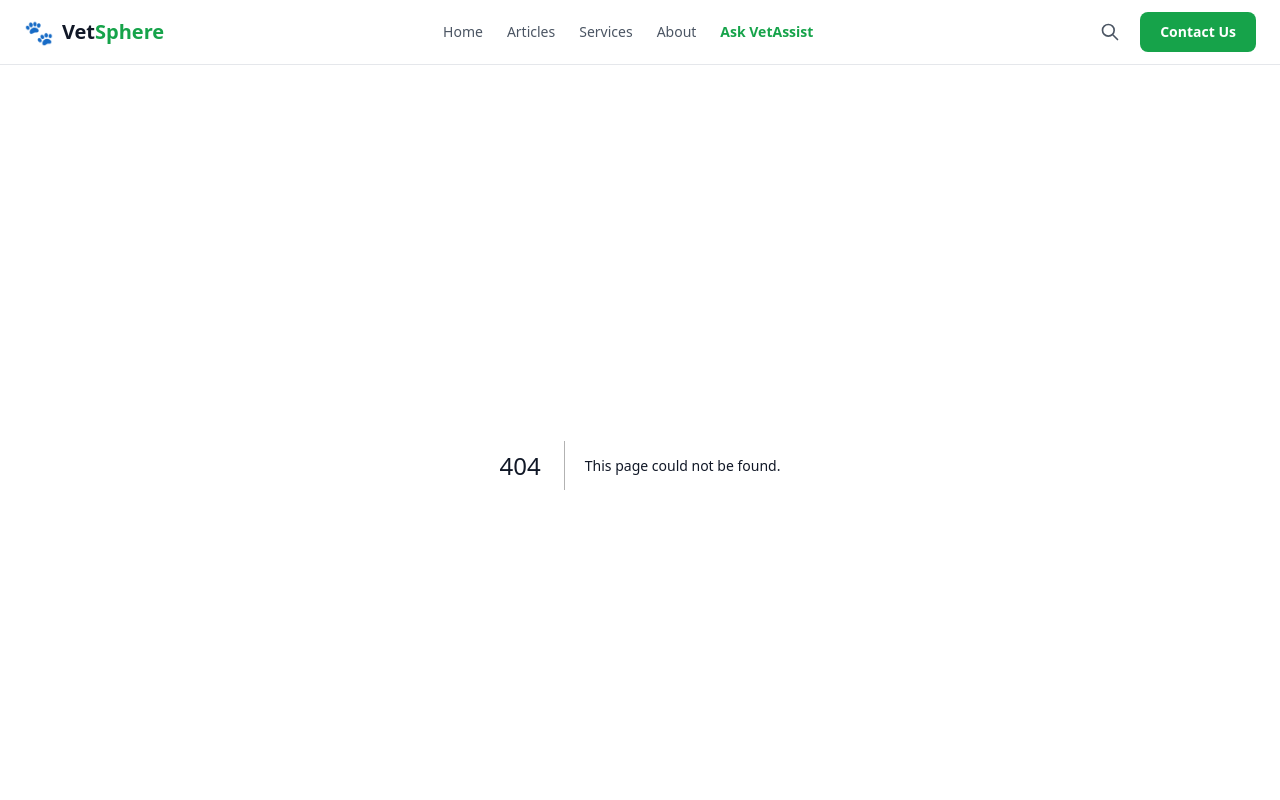
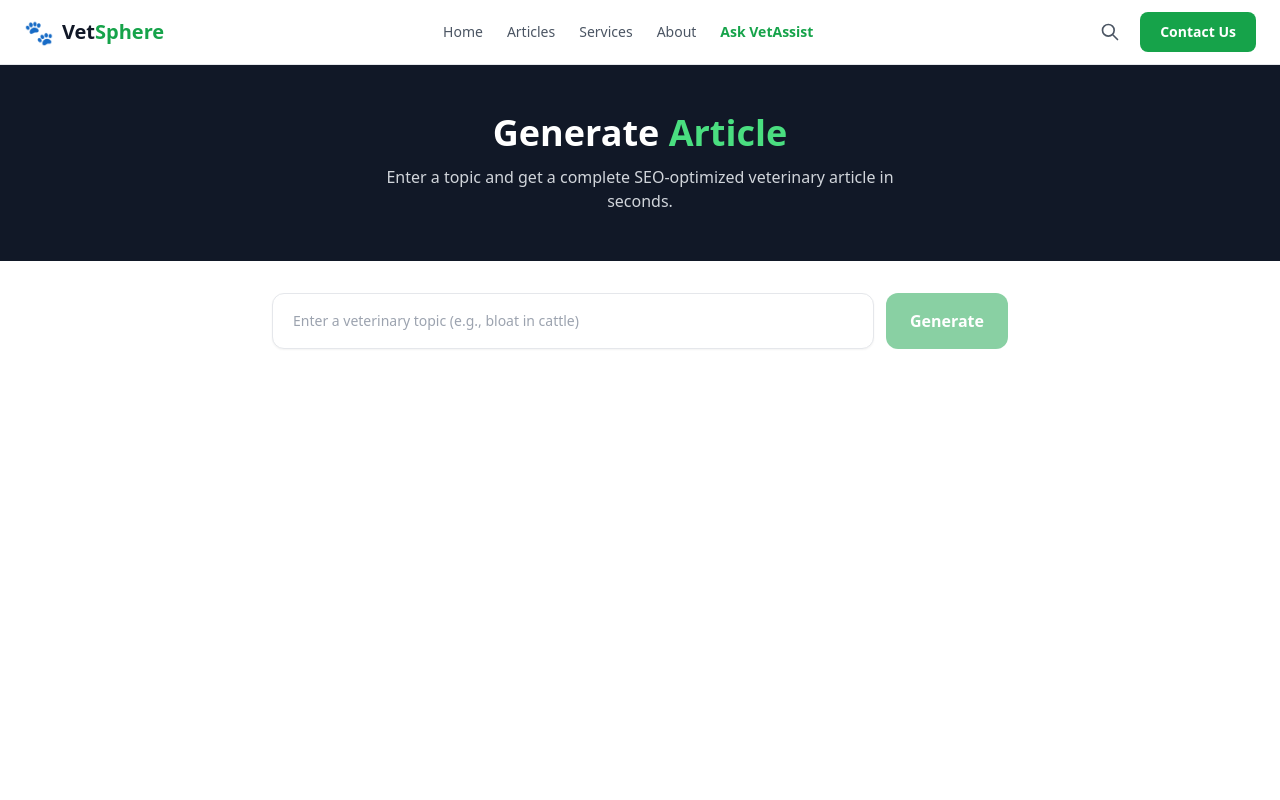
Before and after one commit to mathewschilongo099/VetSphere, a Next.js app: page /generate in a window 1280 px wide. Before the commit this address had no page. Shown: the top 800 px of the page. Built offline with nearby package versions, Linux system fonts and the light colour scheme.

Commit message:
Create page.tsx

```diff
--- /dev/null
+++ b/src/app/generate/page.tsx
@@ -0,0 +1,156 @@
+'use client';
+
+import { useState } from 'react';
+import ReactMarkdown from 'react-markdown';
+import Image from 'next/image';
+import Link from 'next/link';
+
+export default function GeneratePage() {
+  const [topic, setTopic] = useState('');
+  const [loading, setLoading] = useState(false);
+  const [result, setResult] = useState<any>(null);
+  const [error, setError] = useState('');
+
+  const handleGenerate = async (e: React.FormEvent) => {
+    e.preventDefault();
+    if (!topic.trim()) return;
+
+    setLoading(true);
+    setError('');
+    setResult(null);
+
+    try {
+      const res = await fetch(`/api/generate?topic=${encodeURIComponent(topic.trim())}`);
+      const data = await res.json();
+
+      if (!res.ok) {
+        throw new Error(data.error || 'Failed to generate article');
+      }
+
+      setResult(data);
+    } catch (err) {
+      setError(err instanceof Error ? err.message : 'Something went wrong');
+    } finally {
+      setLoading(false);
+    }
+  };
+
+  return (
+    <div className="min-h-screen bg-white">
+
+      {/* Header */}
+      <section className="bg-gray-900 text-white py-12 px-4 text-center">
+        <h1 className="text-3xl sm:text-4xl font-extrabold mb-3">
+          Generate <span className="text-green-400">Article</span>
+        </h1>
+        <p className="text-gray-300 text-base max-w-xl mx-auto">
+          Enter a topic and get a complete SEO-optimized veterinary article in seconds.
+        </p>
+      </section>
+
+      <div className="max-w-3xl mx-auto px-4 py-8">
+        {/* Input Form */}
+        <form onSubmit={handleGenerate} className="flex gap-3 mb-8">
+          <input
+            type="text"
+            value={topic}
+            onChange={(e) => setTopic(e.target.value)}
+            placeholder="Enter a veterinary topic (e.g., bloat in cattle)"
+            className="flex-1 px-5 py-4 rounded-xl border border-gray-200 bg-white text-gray-900 text-sm focus:outline-none focus:ring-2 focus:ring-green-400 shadow-sm"
+          />
+          <button
+            type="submit"
+            disabled={loading || !topic.trim()}
+            className="bg-green-600 hover:bg-green-500 disabled:opacity-50 disabled:cursor-not-allowed text-white font-bold px-6 py-4 rounded-xl transition whitespace-nowrap"
+          >
+            {loading ? 'Generating...' : 'Generate'}
+          </button>
+        </form>
+
+        {/* Error */}
+        {error && (
+          <div className="bg-red-50 border border-red-200 text-red-700 px-4 py-3 rounded-xl mb-6">
+            {error}
+          </div>
+        )}
+
+        {/* Loading */}
+        {loading && (
+          <div className="text-center py-12">
+            <div className="inline-flex items-center gap-3">
+              <div className="w-3 h-3 bg-green-400 rounded-full animate-bounce" style={{ animationDelay: '0ms' }} />
+              <div className="w-3 h-3 bg-green-400 rounded-full animate-bounce" style={{ animationDelay: '150ms' }} />
+              <div className="w-3 h-3 bg-green-400 rounded-full animate-bounce" style={{ animationDelay: '300ms' }} />
+              <span className="text-gray-500 ml-2">Generating your article...</span>
+            </div>
+          </div>
+        )}
+
+        {/* Results */}
+        {result && !loading && (
+          <div className="space-y-6">
+            {/* Hero Image */}
+            {result.heroImage && (
+              <div className="relative h-56 sm:h-80 rounded-2xl overflow-hidden">
+                <Image
+                  src={result.heroImage}
+                  alt={result.title}
+                  fill
+                  className="object-cover"
+                  unoptimized
+                />
+              </div>
+            )}
+
+            {/* Title */}
+            <h1 className="text-2xl sm:text-3xl font-extrabold text-gray-900 leading-tight">
+              {result.title}
+            </h1>
+
+            {/* Meta Description (Subtitle) */}
+            {result.metaDescription && (
+              <p className="text-gray-500 text-base italic">
+                {result.metaDescription}
+              </p>
+            )}
+
+            {/* Tags */}
+            {result.tags && result.tags.length > 0 && (
+              <div className="flex flex-wrap gap-2">
+                {result.tags.map((tag: string) => (
+                  <span key={tag} className="bg-green-50 text-green-700 text-xs px-3 py-1 rounded-full border border-green-200">
+                    #{tag}
+                  </span>
+                ))}
+              </div>
+            )}
+
+            {/* Article Content */}
+            <div className="prose prose-sm sm:prose-base max-w-none
+              prose-headings:font-bold prose-headings:text-gray-900
+              prose-h2:text-lg sm:prose-h2:text-xl prose-h2:mt-8 prose-h2:mb-3
+              prose-h2:border-b prose-h2:border-gray-100 prose-h2:pb-2
+              prose-h3:text-base sm:prose-h3:text-lg prose-h3:mt-6 prose-h3:mb-2
+              prose-p:text-gray-600 prose-p:leading-relaxed
+              prose-strong:text-gray-800
+              prose-a:text-green-600 prose-a:no-underline hover:prose-a:underline
+              prose-img:rounded-xl prose-img:my-6
+              prose-ul:text-gray-600
+              prose-ol:text-gray-600
+              prose-li:mb-1
+            ">
+              <ReactMarkdown>
+                {result.content}
+              </ReactMarkdown>
+            </div>
+
+            {/* Feedback */}
+            <div className="border-t border-gray-100 pt-6 mt-6 text-center text-gray-400 text-sm">
+              Article generated by VetSphere AI · {result.usedFallback ? 'Used fallback provider' : 'Powered by Gemini'}
+            </div>
+          </div>
+        )}
+      </div>
+    </div>
+  );
+}
```
